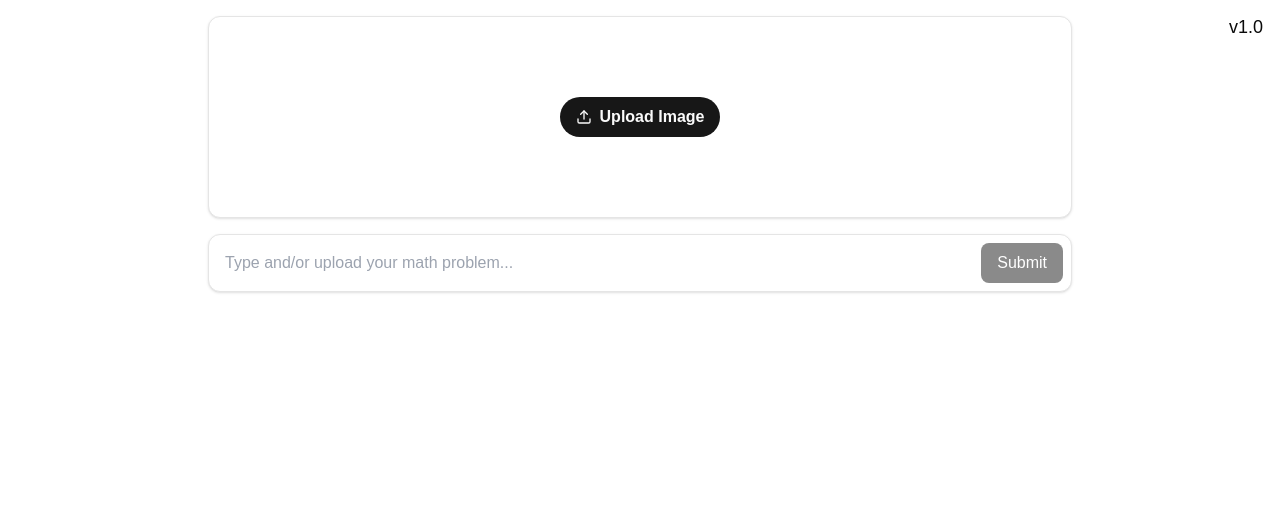
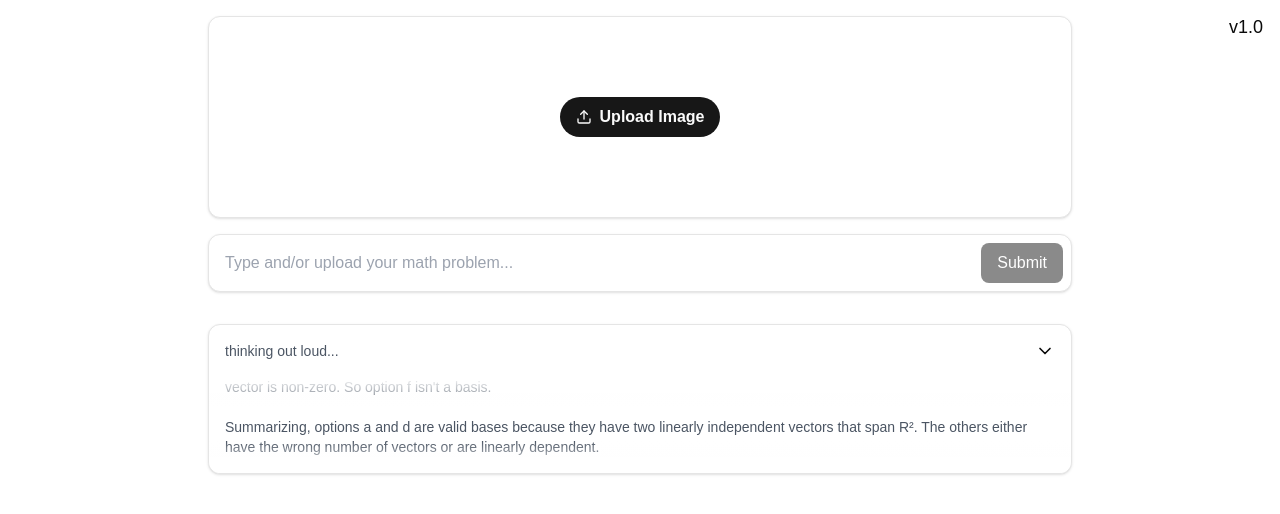
Before and after one commit to marcowang01/lemma, a Next.js app: page / in a window 1280 px wide. Shown: the top 514 px of the page. Built offline with nearby package versions, Linux system fonts and the light colour scheme.

Commit message:
fix reasoning style

```diff
--- a/src/app/globals.css
+++ b/src/app/globals.css
@@ -183,3 +183,15 @@ body {
     transform: translateY(-5px);
   }
 }
+
+/* Remove scrollbar background */
+::-webkit-scrollbar {
+  background: transparent;
+  width: 5px;
+}
+
+/* Custom scrollbar styles */
+::-webkit-scrollbar-thumb {
+  background: #ccc;
+  border-radius: 10px;
+}
--- a/src/app/page.tsx
+++ b/src/app/page.tsx
@@ -12,7 +12,33 @@ import { ThinkingIndicator } from "./thinking"
 
 export default function Chat() {
   const [solutionText, setSolutionText] = useState<string>("")
-  const [reasoningText, setReasoningText] = useState<string>("")
+  const [reasoningText, setReasoningText] = useState<string>(`Okay, so I have this problem where I need to determine which of the given sets are bases for R². Let me recall what a basis is. A basis for a vector space must satisfy two conditions: first, the vectors must be linearly independent, and second, they must span the entire vector space. Since we're dealing with R², the standard basis has two vectors, so any basis here must also have exactly two linearly independent vectors.
+
+Let me go through each option one by one.
+
+Starting with option a: {(0,1), (1,1)}. There are two vectors here, which is good because the dimension of R² is 2. Next, I need to check if they're linearly independent. To do that, I can form a matrix with these vectors as columns and compute the determinant. The matrix would be:
+
+|0 1|
+|1 1|
+
+The determinant is (0)(1) - (1)(1) = -1. Since the determinant isn't zero, the vectors are linearly independent. And because there are two independent vectors in R², they automatically span the space. So option a is a valid basis.
+
+Moving to option b: {(1,0), (0,1), (1,1)}. This set has three vectors. But in R², the maximum number of linearly independent vectors is 2. Having three vectors means they must be linearly dependent, so this can't be a basis. So option b is out.
+
+Option c: {(1,0), (-1,0)}. There are two vectors here. Let me check linear independence. If I set up a linear combination a(1,0) + b(-1,0) = (0,0), this simplifies to (a - b, 0) = (0,0). So a = b, and there are non-trivial solutions (like a=1, b=1). Hence, they're linearly dependent. Also, since both vectors are along the x-axis, they can't span R² because any linear combination will still be on the x-axis. So option c isn't a basis.
+
+Option d: {(1,1), (1,-1)}. Two vectors again. Let's compute the determinant of the matrix:
+
+|1 1|
+|1 -1|
+
+Determinant is (1)(-1) - (1)(1) = -1 -1 = -2 ≠ 0. So they're linearly independent. As with option a, two independent vectors in R² span the space. Therefore, option d is a valid basis.
+
+Option e: {(1,1), (2,2)}. Two vectors, but let's see if they're independent. The second vector is just twice the first (2,2) = 2*(1,1). So they're scalar multiples, meaning linearly dependent. Hence, they can't form a basis. Also, they only span a line in R², not the whole space. So option e is out.
+
+Option f: {(1,2)}. Only one vector. Since R² requires two vectors for a basis, this set is too small. It can't span R², even if the single vector is non-zero. So option f isn't a basis.
+
+Summarizing, options a and d are valid bases because they have two linearly independent vectors that span R². The others either have the wrong number of vectors or are linearly dependent.`)
   const [isThinking, setIsThinking] = useState<boolean>(false)
 
   useEffect(() => {
--- a/src/app/reasoning.tsx
+++ b/src/app/reasoning.tsx
@@ -22,7 +22,7 @@ export const CollapsibleReasoning = ({ text }: { text: string }) => {
           onClick={() => setIsExpanded(!isExpanded)}
           className="flex w-full items-center justify-between p-4 hover:bg-gray-50"
         >
-          <span className="font-medium">Reasoning Process</span>
+          <span className="text-sm text-gray-600">thinking out loud...</span>
           {isExpanded ? <ChevronUp size={20} /> : <ChevronDown size={20} />}
         </button>
         <div className="relative">
@@ -30,7 +30,7 @@ export const CollapsibleReasoning = ({ text }: { text: string }) => {
 
           <div
             ref={containerRef}
-            className={`whitespace-pre-wrap p-4 transition-all duration-200 ${
+            className={`whitespace-pre-wrap p-4 text-sm text-gray-600 transition-all duration-200 ${
               isExpanded ? "max-h-[500px]" : "max-h-24"
             } overflow-y-auto`}
           >
```
